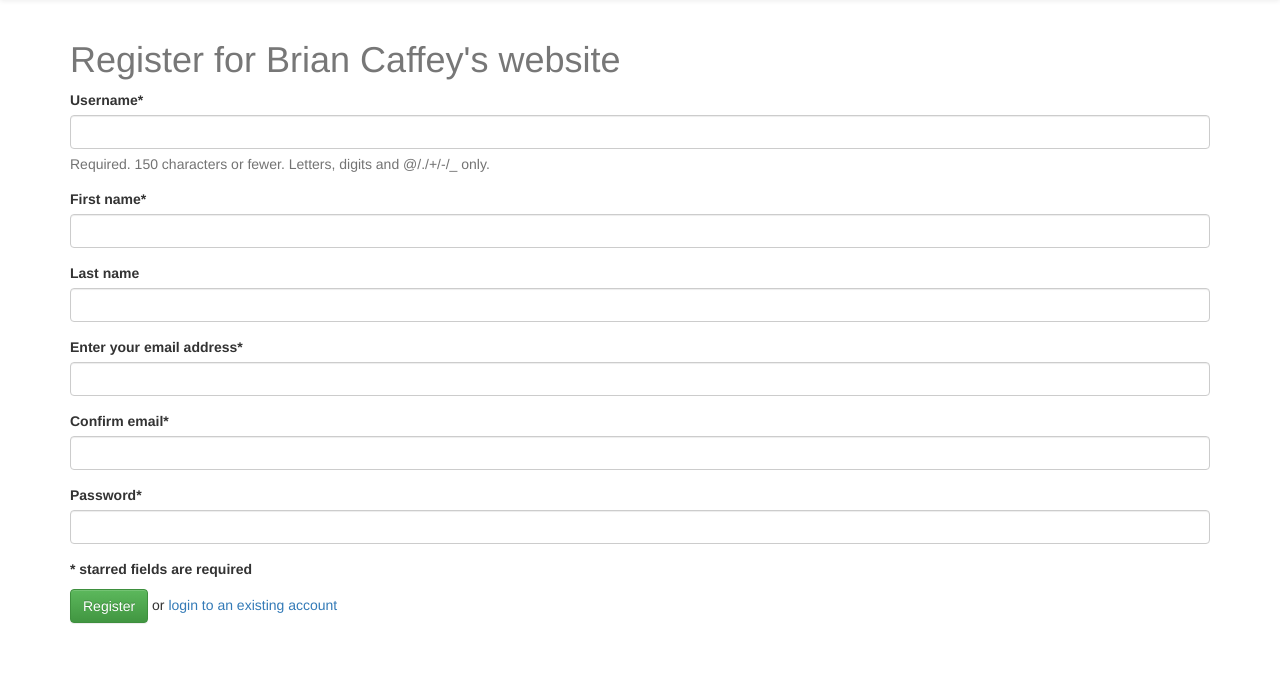
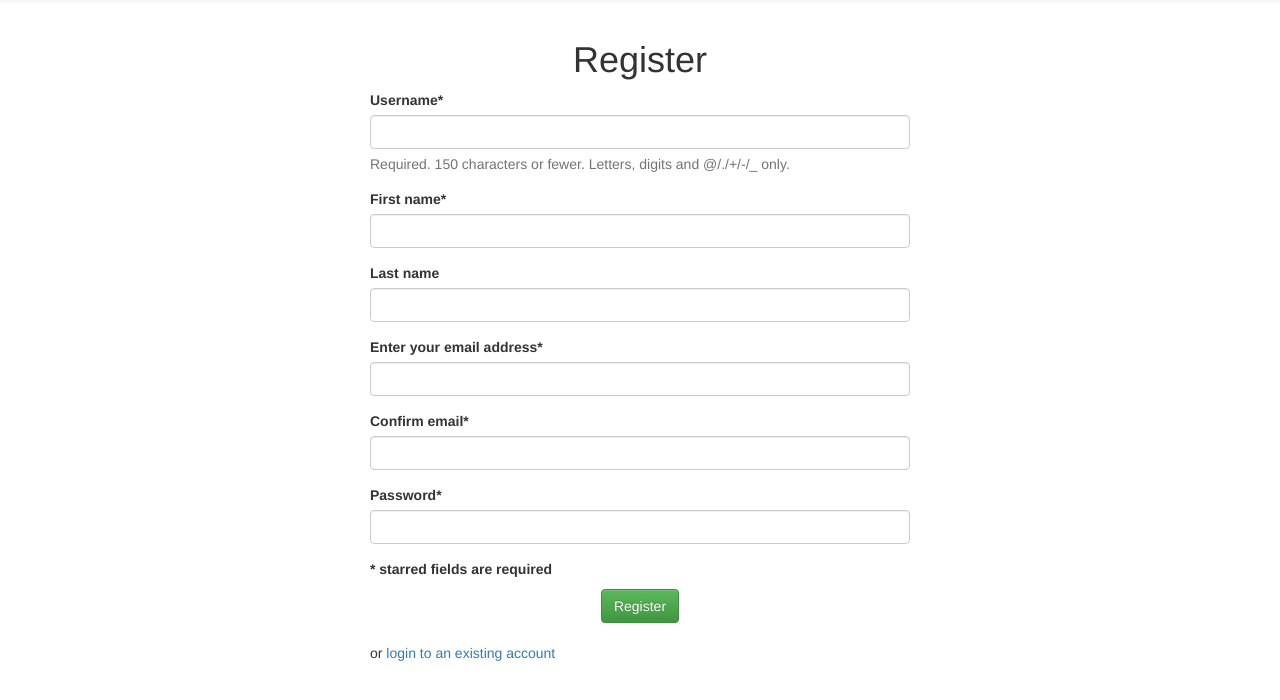
Before and after one commit to briancaffey/briancaffey.com, a Django app: page /accounts/register/ in a window 1280 px wide. Shown: the part 51-751 px from the top of the page. Run offline with Django 3.2, Linux system fonts and the light colour scheme; some libraries are stand-ins or nearby versions.

Commit message:
formatted login and registartion forms and added some text on home page

```diff
--- a/accounts/templates/accounts/registration_form.html
+++ b/accounts/templates/accounts/registration_form.html
@@ -9,16 +9,16 @@
 {% endblock %}
 {% block content %}
 
-
-		<h1>Register for Brian Caffey's website</h1>
+<div class="col-md-6 col-md-offset-3">
+<h1 class="login-center">Register</h1>
 		<form method="POST" action=".">
 		{% csrf_token %}
 		{{ form | crispy }}
 		<p><strong>* starred fields are required</strong></p>
-		<input class="btn btn-success" type="submit" value="Register" /> or <a href="{% url 'accounts:login' %}">login to an existing account</a>
+		<div class="login-center"><input class="btn btn-success" type="submit" value="Register" /></div><br />or <a href="{% url 'accounts:login' %}">login to an existing account</a>
 
 		</form>
 
-
+</div>
 
 {% endblock %}
--- a/home/templates/home/home.html
+++ b/home/templates/home/home.html
@@ -10,6 +10,6 @@
         <a href="#" class="btn btn-warning">Start</a>
       </div>
 
-      <h4>Interested in writing a guest post? {% if user.is_authenticated %}<a href="{% url 'posts:create' %}">Get started now!</a>{% else %}<a href="{% url 'accounts:register' %}">Register</a> today and start writing now.{% endif %}</h4>
+      <h4>Interested in writing a guest post? {% if user.is_authenticated %}<a href="{% url 'posts:create' %}">Get started now!</a>{% else %}<a href="{% url 'accounts:login' %}">Login</a> or <a href="{% url 'accounts:register' %}">register</a> now and start writing your first post.{% endif %}</h4>
 
 {% endblock %}
--- a/static/css/base.css
+++ b/static/css/base.css
@@ -1,6 +1,6 @@
-h1 {
+/*h1 {
 	color: #777777;
-}
+}*/
 
 .wmd-panel {
 	margin-left:0px !important;
@@ -10,3 +10,7 @@ h1 {
 .comment-reply {
 	display: none;
 }
+
+.login-center {
+	text-align: center;
+}
--- a/templates/post_list.html
+++ b/templates/post_list.html
@@ -5,7 +5,7 @@
 
 <div class="row">
 
-    <div class="col-sm-8 col-sm-offset-2">
+    <div class="col-sm-10 col-sm-offset-1">
 <h1>Recent Posts</h1>
 
 <form method="GET" action="" class="row">
```
Also changed, not shown: accounts/templates/accounts/form.html (+4 -6 lines), db.sqlite3.
